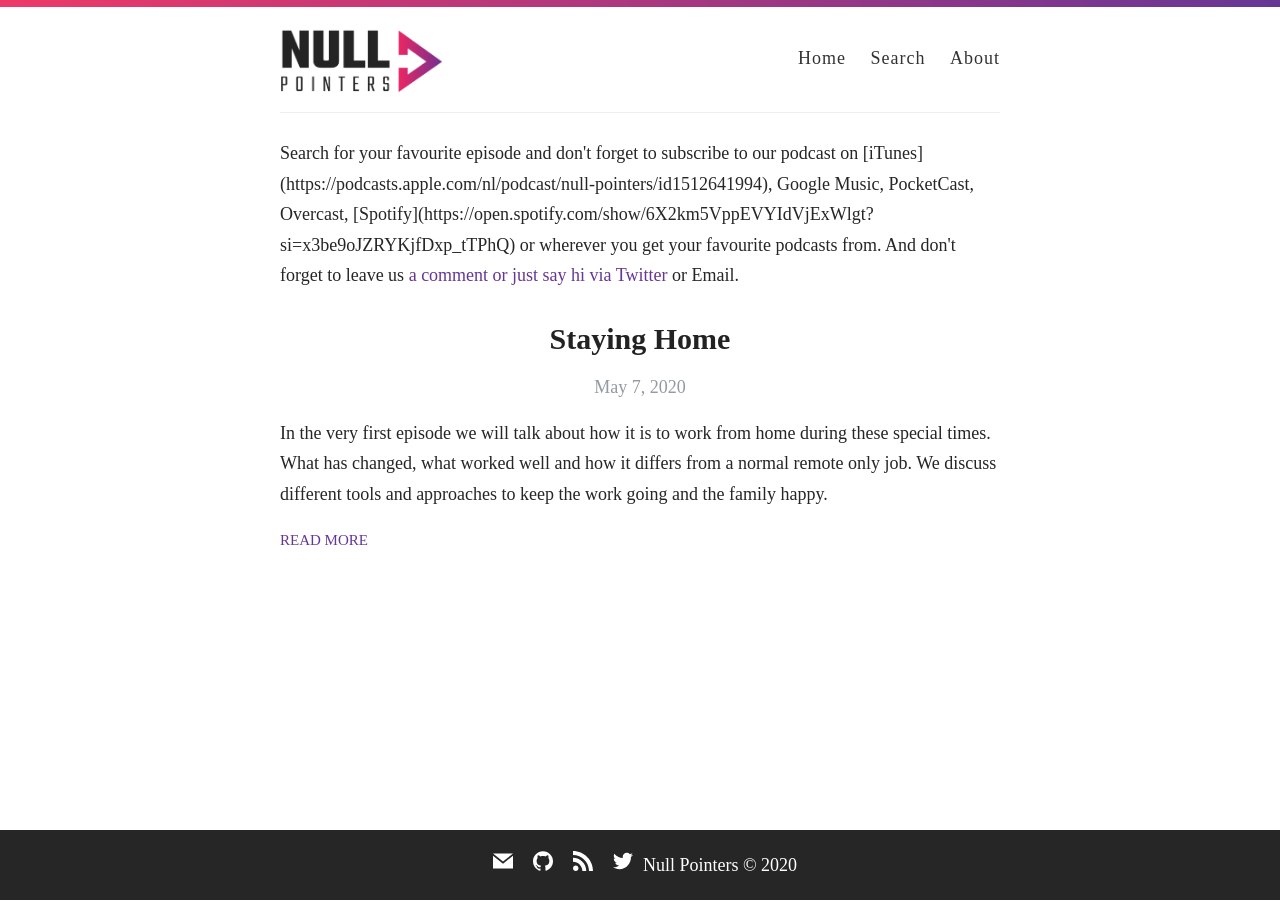
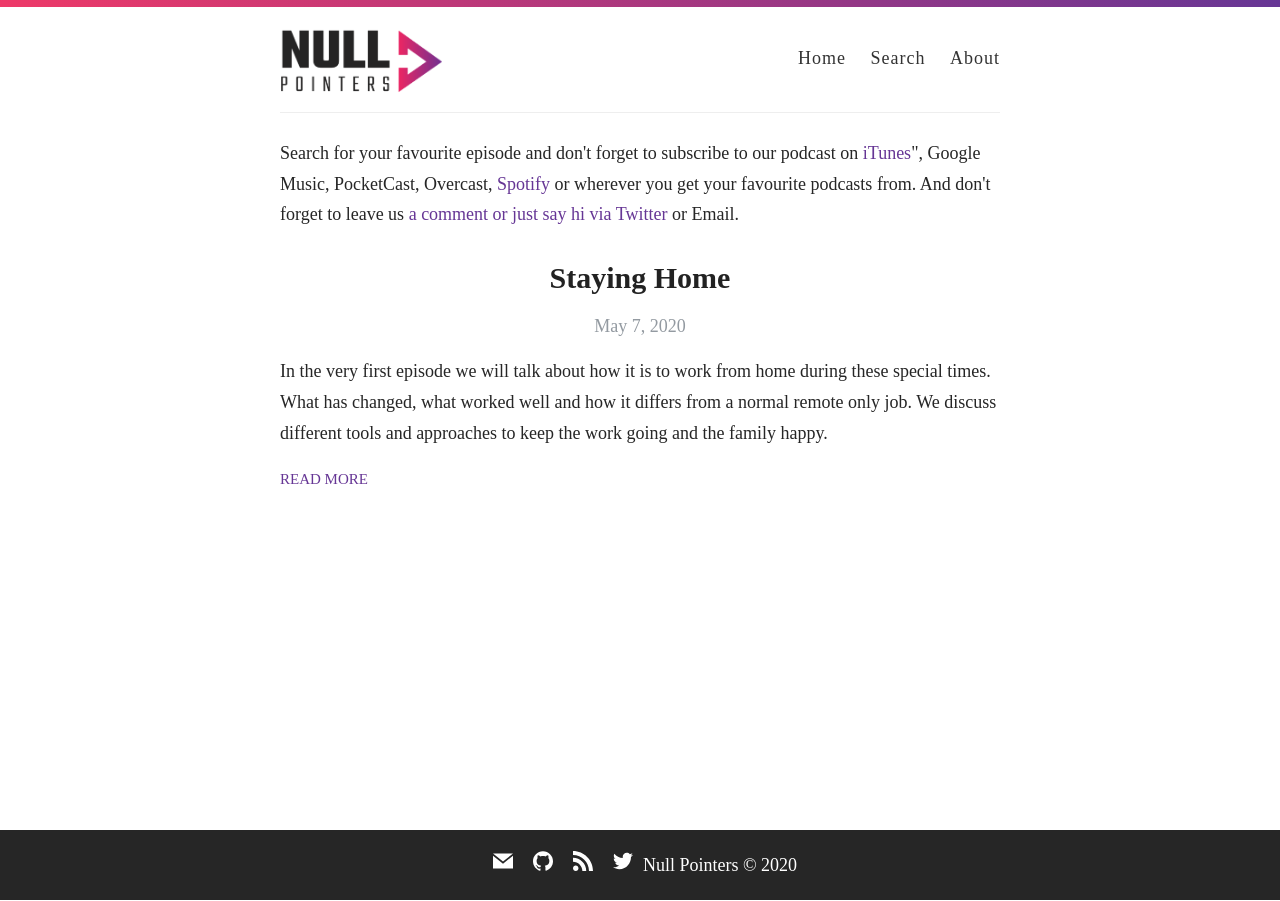
Before and after one commit to nullpointersio/website, a Jekyll site: the page built from index.html, in a window 1280 px wide. Built offline with Jekyll 4.4.1, drawn with Linux system fonts in a browser that asks for light colours; some web fonts are replaced; the list of posts is cut into pages by our own code; some of the changed lines change nothing that is shown.

Commit message:
Now in HTML

```diff
--- a/index.html
+++ b/index.html
@@ -2,7 +2,7 @@
 layout: default
 ---
 <div class="blurp">
-  <div>Search for your favourite episode and don't forget to subscribe to our podcast on [iTunes](https://podcasts.apple.com/nl/podcast/null-pointers/id1512641994), Google Music, PocketCast, Overcast, [Spotify](https://open.spotify.com/show/6X2km5VppEVYIdVjExWlgt?si=x3be9oJZRYKjfDxp_tTPhQ) or wherever you get your favourite podcasts from. And don't forget to leave us <a href="https://twitter.com/nullpointersio" target="_blank">a comment or just say hi via Twitter</a>  or Email.</div>
+  <div>Search for your favourite episode and don't forget to subscribe to our podcast on <a href="https://podcasts.apple.com/nl/podcast/null-pointers/id1512641994)" target="_blank">iTunes</a>", Google Music, PocketCast, Overcast, <a href="https://open.spotify.com/show/6X2km5VppEVYIdVjExWlgt?si=x3be9oJZRYKjfDxp_tTPhQ" target="_blank">Spotify</a> or wherever you get your favourite podcasts from. And don't forget to leave us <a href="https://twitter.com/nullpointersio" target="_blank">a comment or just say hi via Twitter</a>  or Email.</div>
 </div>
 
 <div class="posts">
```
